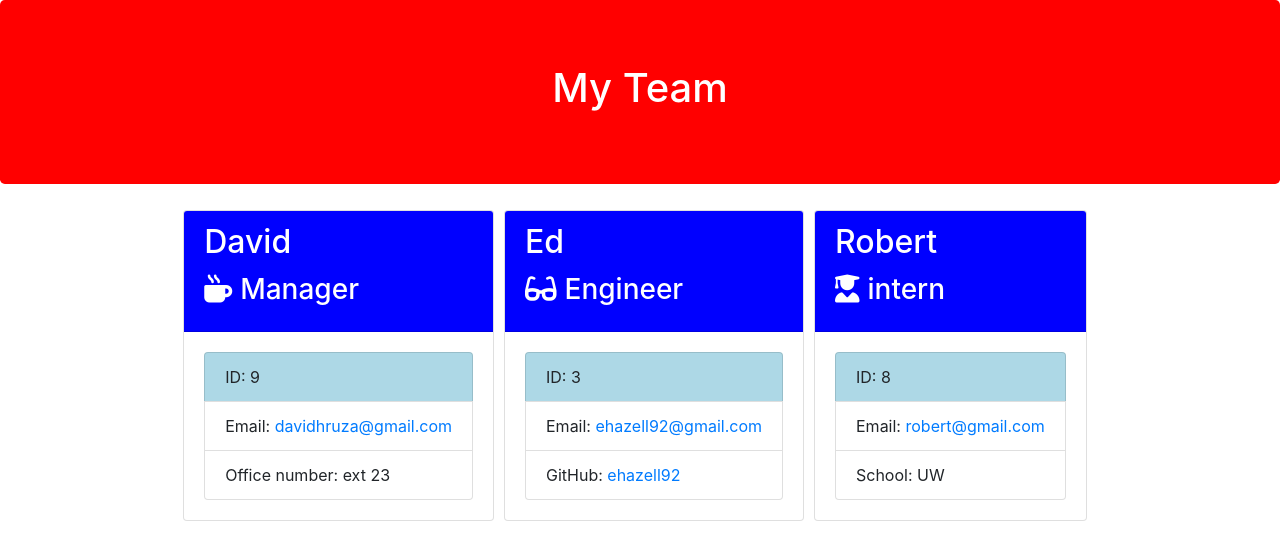
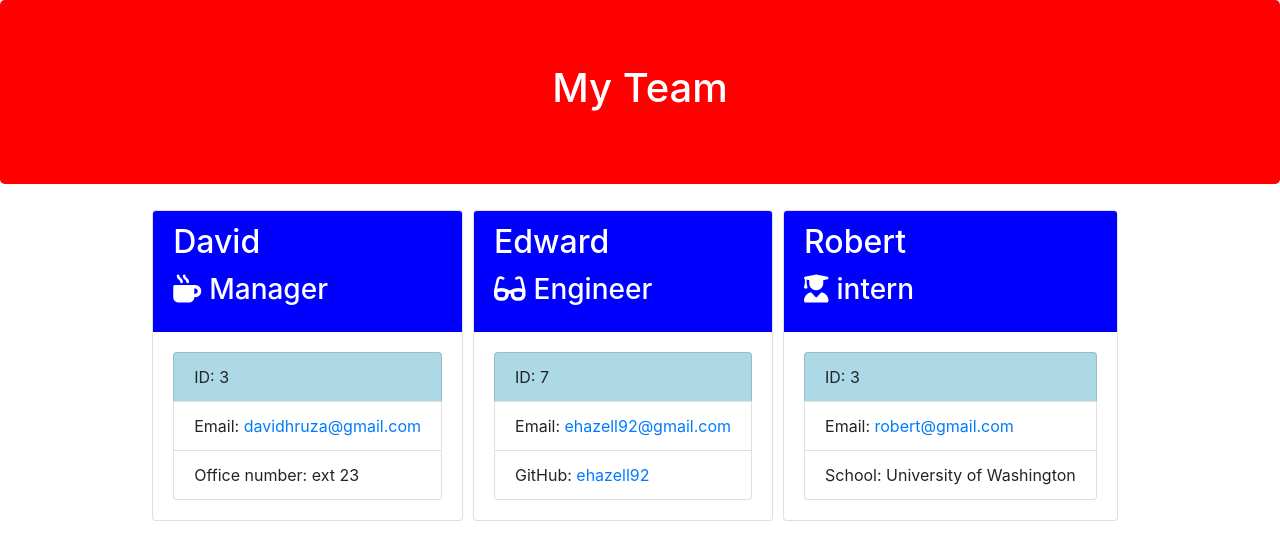
Before and after one commit to dhruza88/Team-Portfolio-Generator, a website: page Develop/dist/html/index.html in a window 1280 px wide. Drawn offline with nearby package versions, Linux system fonts and the light colour scheme.

```diff
--- a/Develop/dist/html/index.html
+++ b/Develop/dist/html/index.html
@@ -32,7 +32,7 @@
         </div>
         <div class="card-body">
             <ul class="list-group">
-                <li class="list-group-item numID">ID: 9</li>
+                <li class="list-group-item numID">ID: 3</li>
                 <li class="list-group-item">Email: <a href="mailto:davidhruza@gmail.com">davidhruza@gmail.com</a></li>
                 <li class="list-group-item">Office number: ext 23</li>
             </ul>
@@ -41,12 +41,12 @@
 
         <div class="card employee-card Empcard">
         <div class="card-header namecard">
-        <h2 class="card-title">Ed</h2>
+        <h2 class="card-title">Edward</h2>
         <h3 class="card-title"><i class="fas fa-glasses mr-2"></i>Engineer</h3>
     </div>
     <div class="card-body">
         <ul class="list-group">
-            <li class="list-group-item numID">ID: 3</li>
+            <li class="list-group-item numID">ID: 7</li>
             <li class="list-group-item">Email: <a href="mailto:ehazell92@gmail.com">ehazell92@gmail.com</a></li>
             <li class="list-group-item">GitHub: <a href="https://github.com/ehazell92" target="_blank" rel="noopener noreferrer">ehazell92</a></li>
         </ul>
@@ -60,9 +60,9 @@
     </div>
     <div class="card-body">
         <ul class="list-group">
-            <li class="list-group-item numID">ID: 8</li>
+            <li class="list-group-item numID">ID: 3</li>
             <li class="list-group-item">Email: <a href="mailto:robert@gmail.com">robert@gmail.com</a></li>
-            <li class="list-group-item">School: UW</li>
+            <li class="list-group-item">School: University of Washington</li>
         </ul>
     </div>
 </div>
```
Also changed, not shown: 1 other file.
